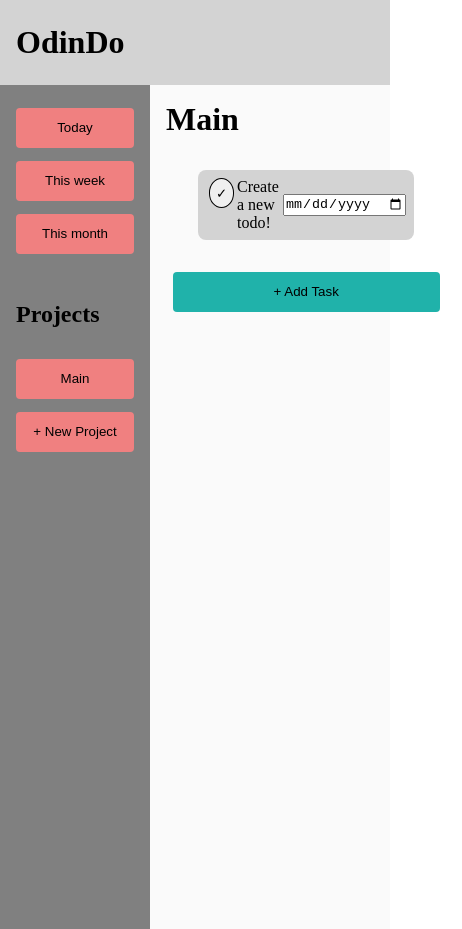
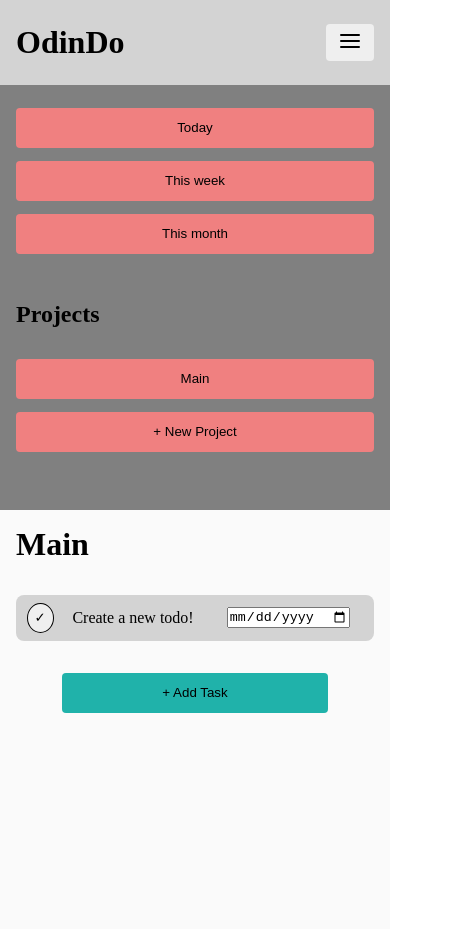
Before and after one commit to jvfe/js-todolist, a plain HTML site: page index.html in a window 390 px wide. Shown: the whole page, 462 px wide, since content can reach past the window. Drawn offline with Linux system fonts and the light colour scheme.

Commit message:
feat: Add some basic responsiveness to the template

```diff
--- a/index.html
+++ b/index.html
@@ -11,6 +11,13 @@
     <div class="container">
       <header class="head">
         <h1 class="title">OdinDo</h1>
+        <button class="inactive burger btn">
+          <svg xmlns="http://www.w3.org/2000/svg" width="24" height="24" viewBox="0 0 24 24" fill="none" stroke="currentColor" stroke-width="2" stroke-linecap="round" stroke-linejoin="round">
+          <line x1="3" y1="6" x2="21" y2="6"></line>
+          <line x1="3" y1="12" x2="21" y2="12"></line>
+          <line x1="3" y1="18" x2="21" y2="18"></line>
+        </svg>
+        </button>
       </header>
       <main class="main">
       <div class="sidebar">
--- a/styles/main.css
+++ b/styles/main.css
@@ -13,6 +13,12 @@ body,
 .head {
   padding: 1.5em 1em;
   background: lightgrey;
+  display: flex;
+  justify-content: space-between;
+}
+
+.burger {
+  width: 3rem;
 }
 
 .main {
@@ -61,6 +67,10 @@ body,
   padding: 1em;
 }
 
+#new-project-name {
+  width: 100%;
+}
+
 .new-form {
   display: grid;
   grid-template-columns: 1fr 1fr;
@@ -83,7 +93,8 @@ body,
   width: 100%;
   display: flex;
   align-items: center;
-  justify-content: space-evenly;
+  justify-content: space-between;
+  padding: 0 1em;
 }
 
 .check-todo {
@@ -105,5 +116,20 @@ body,
 }
 
 .inactive {
-  display: none;
+  visibility: hidden;
 }
+
+@media screen and (max-width: 460px) {
+  .main {
+    grid-template-columns: auto;
+    grid-template-rows: 1fr 1fr;
+  }
+
+  .burger {
+    visibility: visible;
+  }
+
+  .todos-view {
+    padding: 2em 0;
+  }
+}
```
